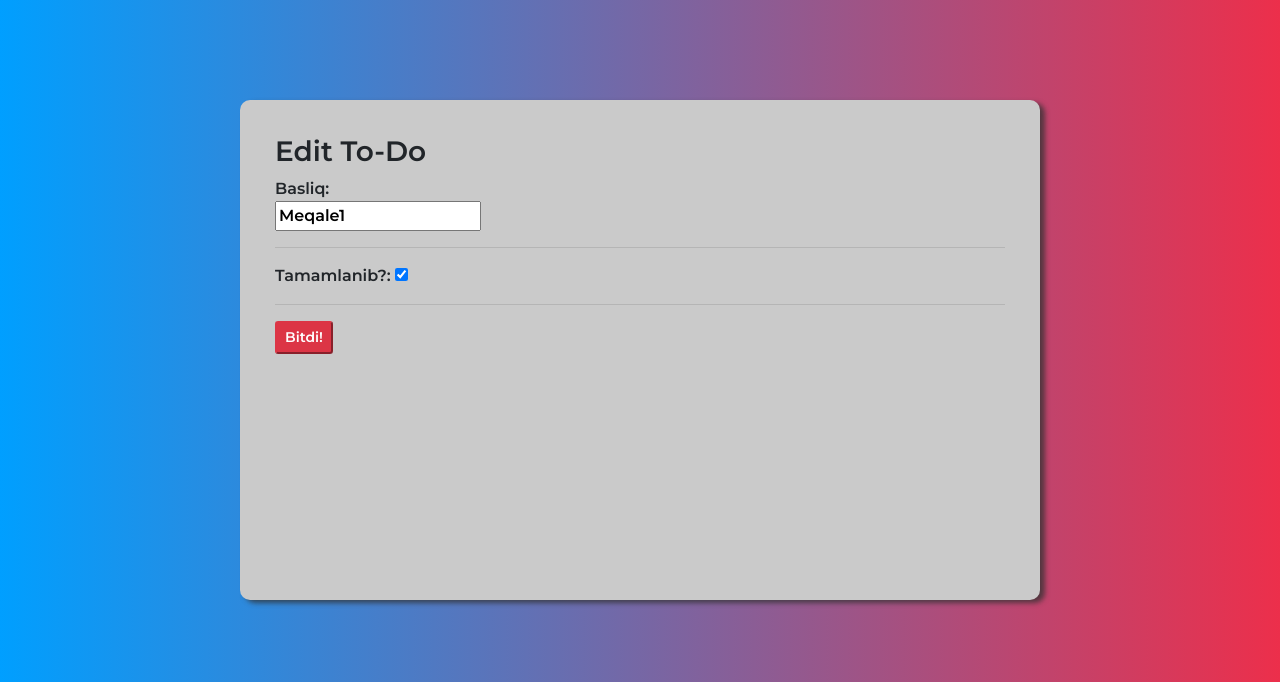
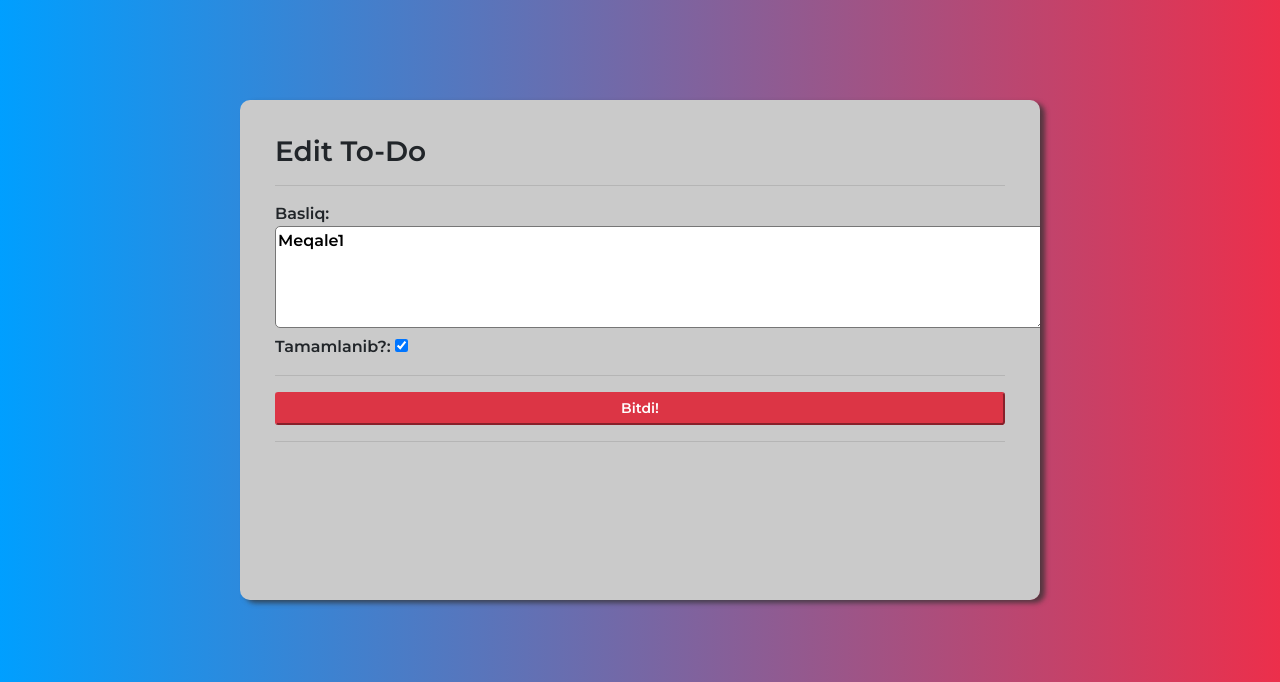
Before and after one commit to MustafayevMohammed/To-Do, a Django app: page /updatetask/5/ in a window 1280 px wide. Shown: the top 682 px of the page. Run offline with Django 3.2, Linux system fonts and the light colour scheme; a user stored in the database is signed in; data comes from the database, SQL or seed files in the repository; both versions use the stored data as it was after the commit; some libraries are stand-ins or nearby versions.

Commit message:
versiya-3.2

```diff
--- a/To_Do/settings.py
+++ b/To_Do/settings.py
@@ -39,7 +39,6 @@ INSTALLED_APPS = [
     'django.contrib.staticfiles',
     "tasks",
     "user",
-    "crispy_forms",
 
 ]
 
@@ -122,9 +121,8 @@ USE_TZ = True
 # https://docs.djangoproject.com/en/3.1/howto/static-files/
 
 STATIC_URL = '/static/'
+
 STATICFILES_DIRS = [
     BASE_DIR / "static",
     '/var/www/static/',
 ]
-
-CRISPY_TEMPLATE_PACK = 'bootstrap4'
--- a/static/css/style.css
+++ b/static/css/style.css
@@ -6,8 +6,3 @@
     margin-top: 20px;
     margin-left: 5px;
 }
-
-.addbar{
-    border: 0.5px solid black;
-    border-radius: 4px;
-}
--- a/static/css/style3.css
+++ b/static/css/style3.css
@@ -4,13 +4,7 @@
     border-radius: 4px;
     height: 30px;
 }
-.passfields{
-    text-align: center;
-    margin-left: 170px;
-    border-radius: 4px;
-    width: 50%;
 
-}
 
 .subbut{
     border-radius: 3px;
--- /dev/null
+++ b/static/css/style7.css
@@ -0,0 +1,3 @@
+.addbar{
+    border-radius: 5px;
+}
--- a/tasks/forms.py
+++ b/tasks/forms.py
@@ -8,6 +8,6 @@ class TaskForm(forms.ModelForm):
     class Meta:
         model = models.Task
         widgets = {
-            'title': forms.TextInput(attrs={'placeholder': 'Task Daxil Edin:','class':'addbar','spellcheck':'false'}),
+            'title': forms.Textarea(attrs={'class':'addbar','spellcheck':'false','cols':81,'rows':4}),
         }
         fields = "__all__"
--- a/tasks/views.py
+++ b/tasks/views.py
@@ -51,7 +51,7 @@ def deleteTask(request,id):
 
 @login_required(login_url="user:login")
 def complededTasks(request):
-    tasks = models.Task.objects.filter(confirm="True")
+    tasks = models.Task.objects.filter(confirm="True",author=request.user)
 
     context = {
         "tasks":tasks,
--- a/templates/update_task.html
+++ b/templates/update_task.html
@@ -1,17 +1,19 @@
 {% extends 'layout.html' %}
-
+{% load static %}
 {% block body %}
+<link rel="stylesheet" href="{% static 'css/style7.css' %}">
 <h3>Edit To-Do</h3>
+<hr>
 <form method="POST" action="">
 {% csrf_token %}
 Basliq:
 <br>
 {{form.title}}
-<hr>
 Tamamlanib?:
 {{form.confirm}}
 <hr>
 
-<input class="btn-danger btn-sm" type="submit" value="Bitdi!">
+<input class="btn-danger btn-sm btn-block" type="submit" value="Bitdi!">
+<hr>
 </form>
 {% endblock body %}
```
Also changed, not shown: templates/index.html (+19 -13 lines), db.sqlite3, static/css/style5.css (line endings or trailing spaces).
